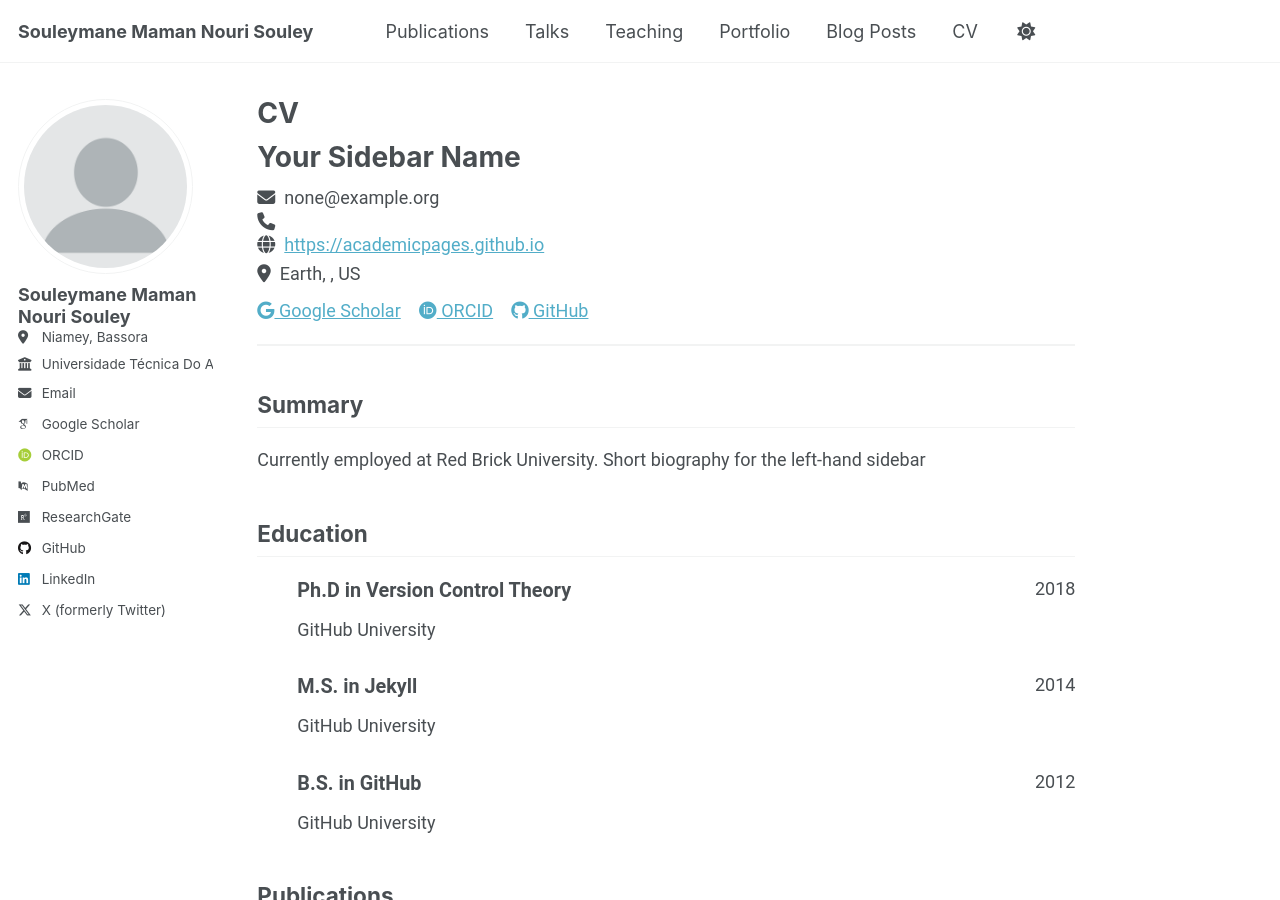
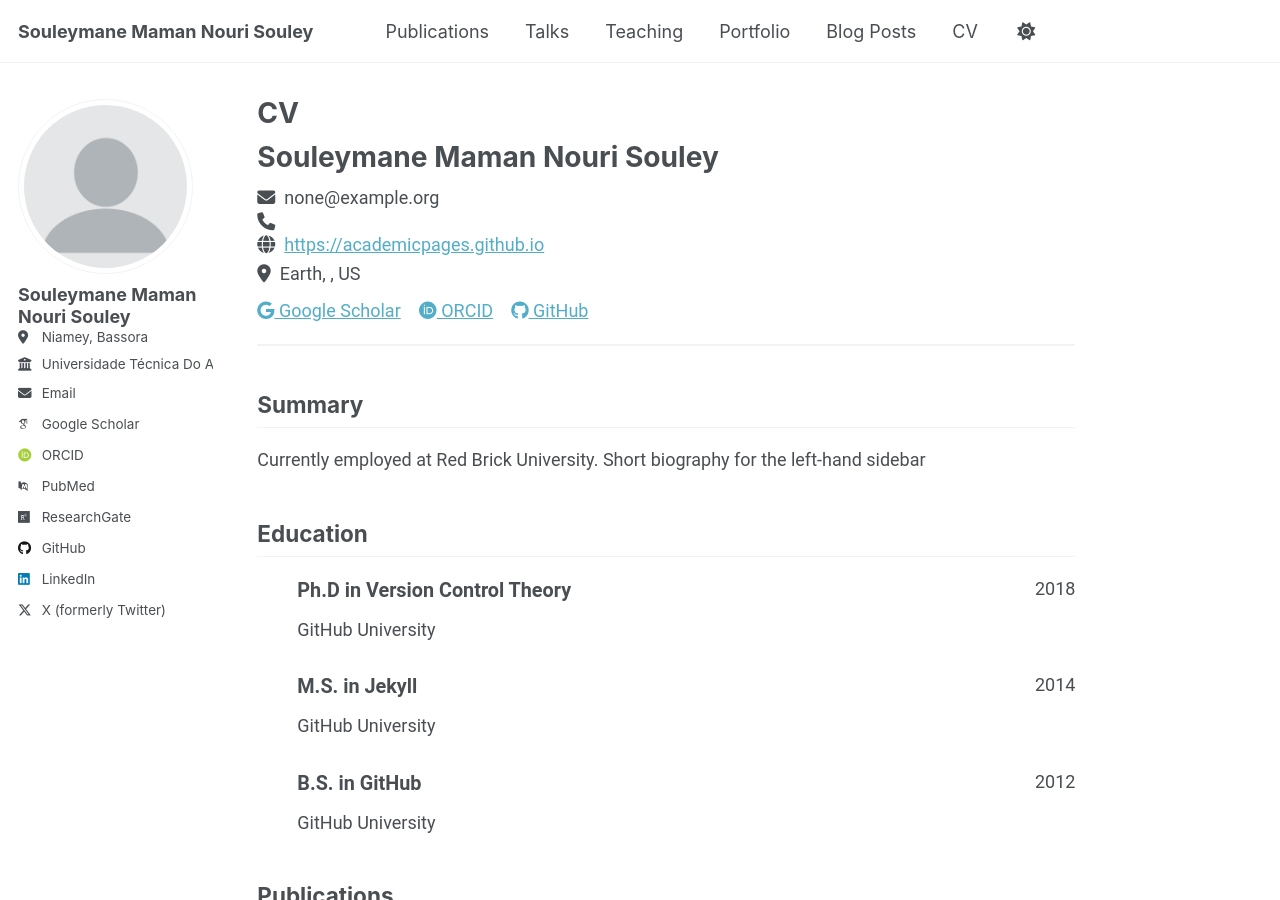
Before and after one commit to halieute/halieute.github.io, a Jekyll site: the page built from _pages/cv-json.md, in a window 1280 px wide and 900 px high. Built offline with Jekyll 4.4.1, drawn with Linux system fonts in a browser that asks for light colours; some web fonts are replaced; a script that is not in the unit is left out.

Commit message:
Update cv.json

```diff
--- a/_data/cv.json
+++ b/_data/cv.json
@@ -1,6 +1,6 @@
 {
   "basics": {
-    "name": "Your Sidebar Name",
+    "name": "Souleymane Maman Nouri Souley",
     "email": "none@example.org",
     "phone": "",
     "website": "https://academicpages.github.io",
```
